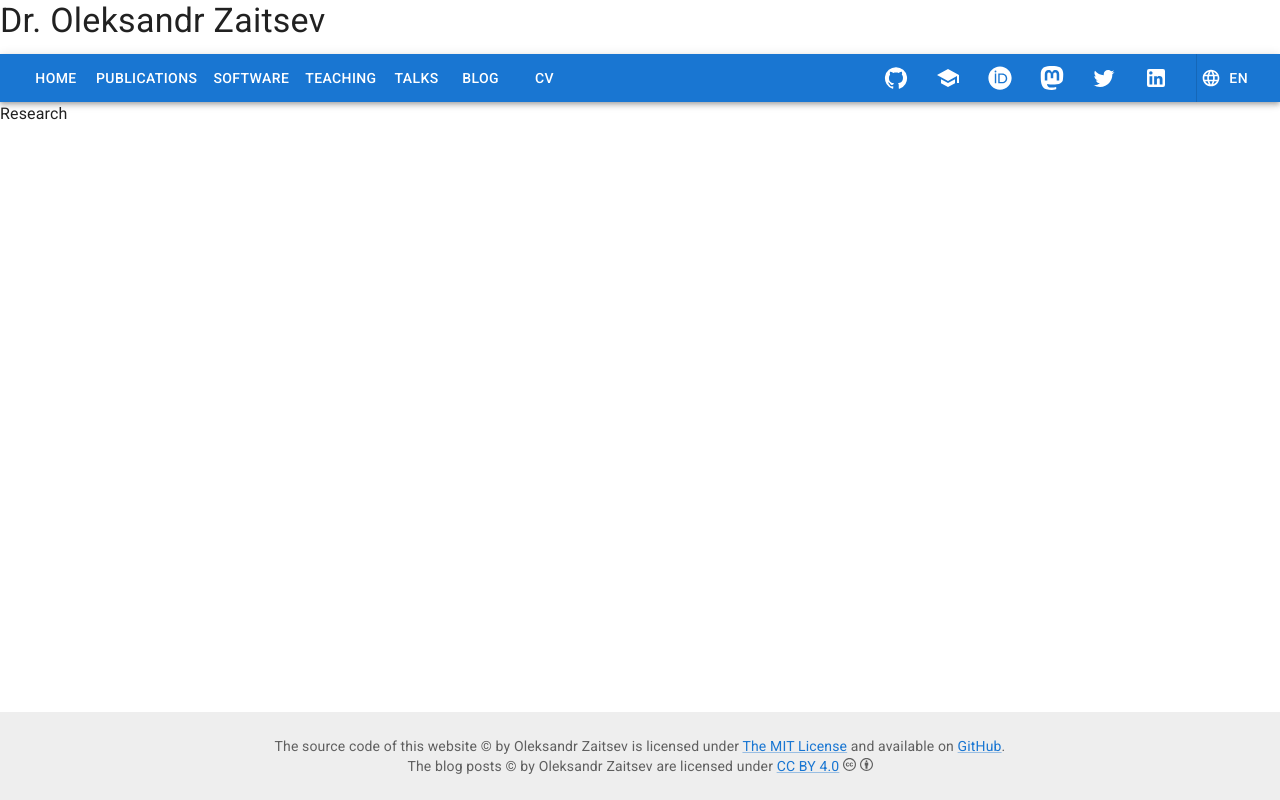
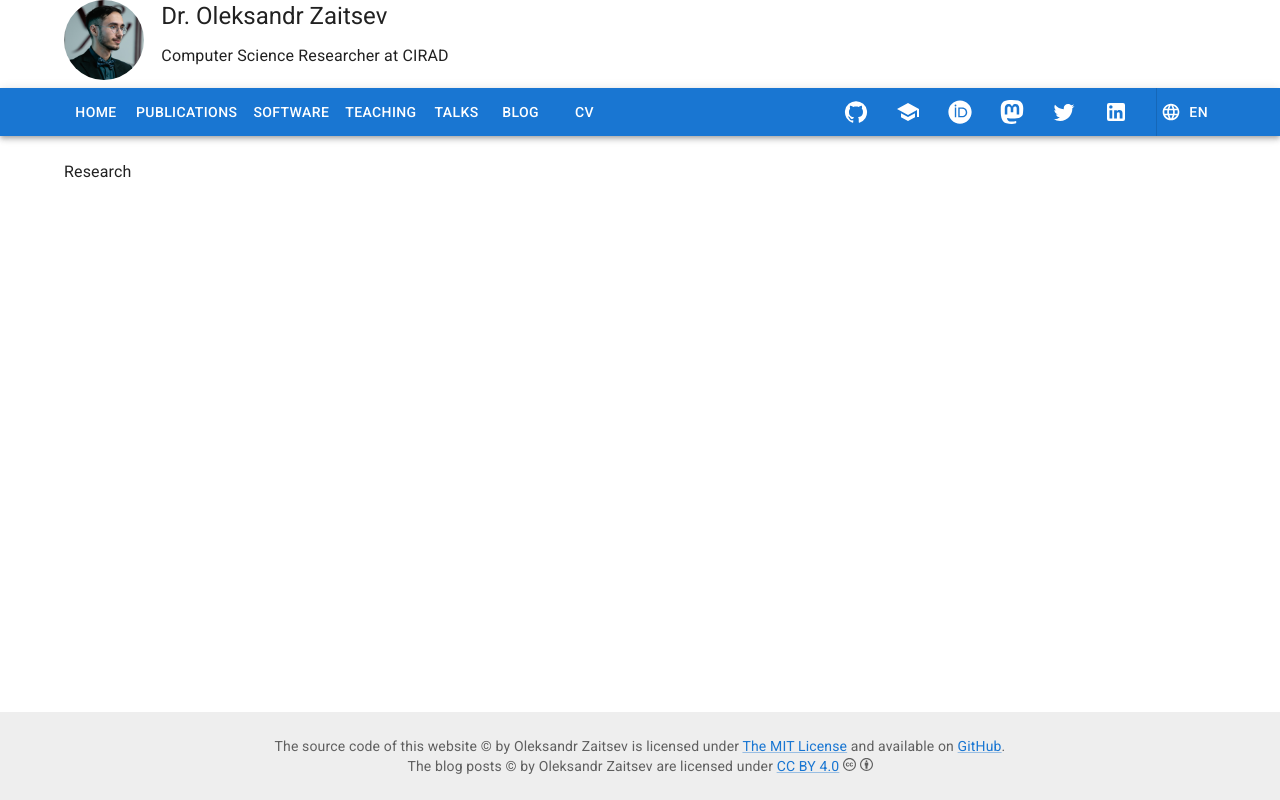
Before and after one commit to olekscode/oleks.fr, a React (Create React App) app: page / in a window 1280 px wide. Built offline with nearby package versions, Linux system fonts and the light colour scheme.

Commit message:
Added a simple header

```diff
--- a/public/index.html
+++ b/public/index.html
@@ -25,7 +25,7 @@
       work correctly both with client-side routing and a non-root public URL.
       Learn how to configure a non-root public URL by running `npm run build`.
     -->
-    <title>Oleksandr Zaitsev</title>
+    <title>Oleksandr Zaitsev | Researcher at CIRAD</title>
   </head>
   <body>
     <noscript>You need to enable JavaScript to run this app.</noscript>
--- a/src/components/App.jsx
+++ b/src/components/App.jsx
@@ -7,10 +7,12 @@ import {
 
 import CssBaseline from '@mui/material/CssBaseline';
 import Box from '@mui/material/Box';
+import Container from '@mui/material/Container';
 
 import Header from './Header';
 import Footer from './Footer';
 import Navigation from './Navigation';
+
 import ResearchPage from './ResearchPage';
 import PublicationsPage from './PublicationsPage';
 import SoftwarePage from './SoftwarePage';
@@ -30,11 +32,13 @@ export default function App() {
         sx={{
           display: 'flex',
           flexDirection: 'column',
-          minHeight: '100vh',
+          minHeight: '100vh'
         }}
       >
         <Header/>
         <Navigation/>
+        <Container>
+          <Box sx={{ maxWidth: '500vh' }}>
             <Routes>
               <Route exact path={ROUTES.LANDING} element={ <ResearchPage/> } />
               <Route exact path={ROUTES.PUBLICATIONS} element={ <PublicationsPage/> } />
@@ -44,6 +48,8 @@ export default function App() {
               <Route exact path={ROUTES.BLOG} element={ <BlogPage/> } />
               <Route exact path={ROUTES.CV} element={ <CurriculumVitaePage/> } />
             </Routes>
+          </Box>
+        </Container>
         <Footer/>
       </Box>
     </Router>
--- a/src/components/Header.jsx
+++ b/src/components/Header.jsx
@@ -1,12 +1,31 @@
 import React from 'react';
 
 import Box from '@mui/material/Box';
+import Container from '@mui/material/Container';
+import Grid from '@mui/material/Grid';
 import Typography from '@mui/material/Typography';
+import Avatar from '@mui/material/Avatar';
+
+import avatar from '../img/avatar.jpg';
 
 export default function Header() {
   return(
-    <Box sx={{ width: '100%' }}>
-      <Typography variant="h4" gutterBottom>Dr. Oleksandr Zaitsev</Typography>
-    </Box>
+    <Container>
+      <Box sx={{ width: "100%" }}>
+        <Grid container spacing={2}>
+          <Grid item xs={3} md={1}>
+            <Avatar alt="avatar" src={avatar} sx={{ width: 80, height: 80 }} />
+          </Grid>
+          <Grid item container xs={9} md={11}>
+            <Grid item xs={12}>
+              <Typography variant="h5">Dr. Oleksandr Zaitsev</Typography>
+            </Grid>
+            <Grid item xs={12}>
+              <Typography variant="h7" gutterBottom>Computer Science Researcher at CIRAD</Typography>
+            </Grid>
+          </Grid>
+        </Grid>
+      </Box>
+    </Container>
   );
 }
--- a/src/components/Navigation.jsx
+++ b/src/components/Navigation.jsx
@@ -57,8 +57,8 @@ export default function Navigation() {
   };
 
   return (
-    <AppBar position="static" color="primary" sx={{ boxShadow: 4 }}>
-      <Container maxWidth="xl">
+    <AppBar position="static" color="primary" sx={{ boxShadow: 4, mb: 3, mt: 1 }}>
+      <Container>
         <Toolbar disableGutters variant="dense">
           <Box sx={{ flexGrow: 1, display: { xs: 'flex', md: 'none' } }}>
             <IconButton
--- a/src/components/PublicationsPage.jsx
+++ b/src/components/PublicationsPage.jsx
@@ -27,8 +27,8 @@ export default function PublicationsPage() {
             <nav aria-label="main mailbox folders">
               <List>
                 {group.publications.map((publication) => (
-                <ListItem disablePadding divider>
-                  <ListItemButton>
+                <ListItem key={publication.id} disablePadding divider>
+                  <ListItemButton key={publication.id}>
                     <ListItemIcon>
                       <ArticleIcon/>
                     </ListItemIcon>
--- a/src/data/publications.json
+++ b/src/data/publications.json
@@ -3,6 +3,7 @@
     "groupName": "Conferences",
     "publications": [
       {
+        "id": "Zait22b",
         "authors": ["Oleksandr Zaitsev", "Stéphane Ducasse", "Nicolas Anquetil", "Arnaud Thiefaine"],
         "title": "How Libraries Evolve: A Survey of Two Industrial Companies and an Open-Source Community",
         "conference": "29th Asia-Pacific Software Engineering Conference (APSEC)",
@@ -13,6 +14,7 @@
         "doi": "10.1109/APSEC57359.2022.00043"
       },
       {
+        "id": "Zait22a",
         "authors": ["Oleksandr Zaitsev", "Stéphane Ducasse", "Nicolas Anquetil", "Arnaud Thiefaine"],
         "title": "DepMiner: Automatic Recommendation of Transformation Rules for Method Deprecation",
         "conference": "International Conference on Software and Systems Reuse (ICSR)",
@@ -24,6 +26,7 @@
         "doi": "10.1007/978-3-031-08129-3_2"
       },
       {
+        "id": "Zait20a",
         "authors": ["Oleksandr Zaitsev", "Stéphane Ducasse", "Alexandre Bergel", "Mathieu Eveillard"],
         "title": "Suggesting Descriptive Method Names: An Exploratory Study of Two Machine Learning Approaches",
         "conference": "International Conference on the Quality of Information and Communications Technology (QUATIC)",
@@ -39,6 +42,7 @@
     "groupName": "International Workshops",
     "publications": [
       {
+        "id": "Zait22c",
         "authors": ["Oleksandr Zaitsev", "Sebastian Jordan Montaño", "Stéphane Ducasse"],
         "title": "How Fast is AI in Pharo? Benchmarking Linear Regression",
         "workshop": "International Workshop on Smalltalk Technologies (IWST)",
@@ -49,6 +53,7 @@
         "halId": "hal-03768601"
       },
       {
+        "id": "Delp19a",
         "authors": ["Julien Delplanque", "Stéphane Ducasse", "Oleksandr Zaitsev"],
         "title": "Magic Literals in Pharo",
         "workshop": "International Workshop on Smalltalk Technologies (IWST)",
@@ -59,6 +64,7 @@
         "halId": "hal-02266137"
       },
       {
+        "id": "Zait17a",
         "authors": ["Oleksandr Zaytsev", "Nick Papoulias", "Serge Stinckwich"],
         "title": "Towards Exploratory Data Analysis for Pharo",
         "workshop": "International Workshop on Smalltalk Technologies (IWST)",
@@ -74,6 +80,7 @@
     "groupName": "Booklets & Chapters",
     "publications": [
       {
+        "id": "Zait20b",
         "authors": ["Oleksandr Zaitsev", "Stéphane Ducasse"],
         "title": "A-Priori Algorithm for Mining Frequent Itemsets",
         "bookTitle": "AI Book",
@@ -82,6 +89,7 @@
         "year": 2020
       },
       {
+        "id": "Zait19b",
         "authors": ["Oleksandr Zaitsev"],
         "title": "Data Analysis Made Simple with Pharo DataFrame",
         "publisher": "Square Brackets Associates",
@@ -93,6 +101,7 @@
     "groupName": "Other",
     "publications": [
       {
+        "id": "Zait20c",
         "authors": ["Oleksandr Zaitsev", "Stéphane Ducasse", "Nicolas Anquetil"],
         "title": "Characterizing Pharo Code: A Technical Report",
         "institution": "Inria Lille Nord Europe - Laboratoire CRIStAL - Université de Lille; Arolla",
```
Also changed, not shown: src/img/avatar.jpg (added). Lines whose indentation alone changed are shown as unchanged.
